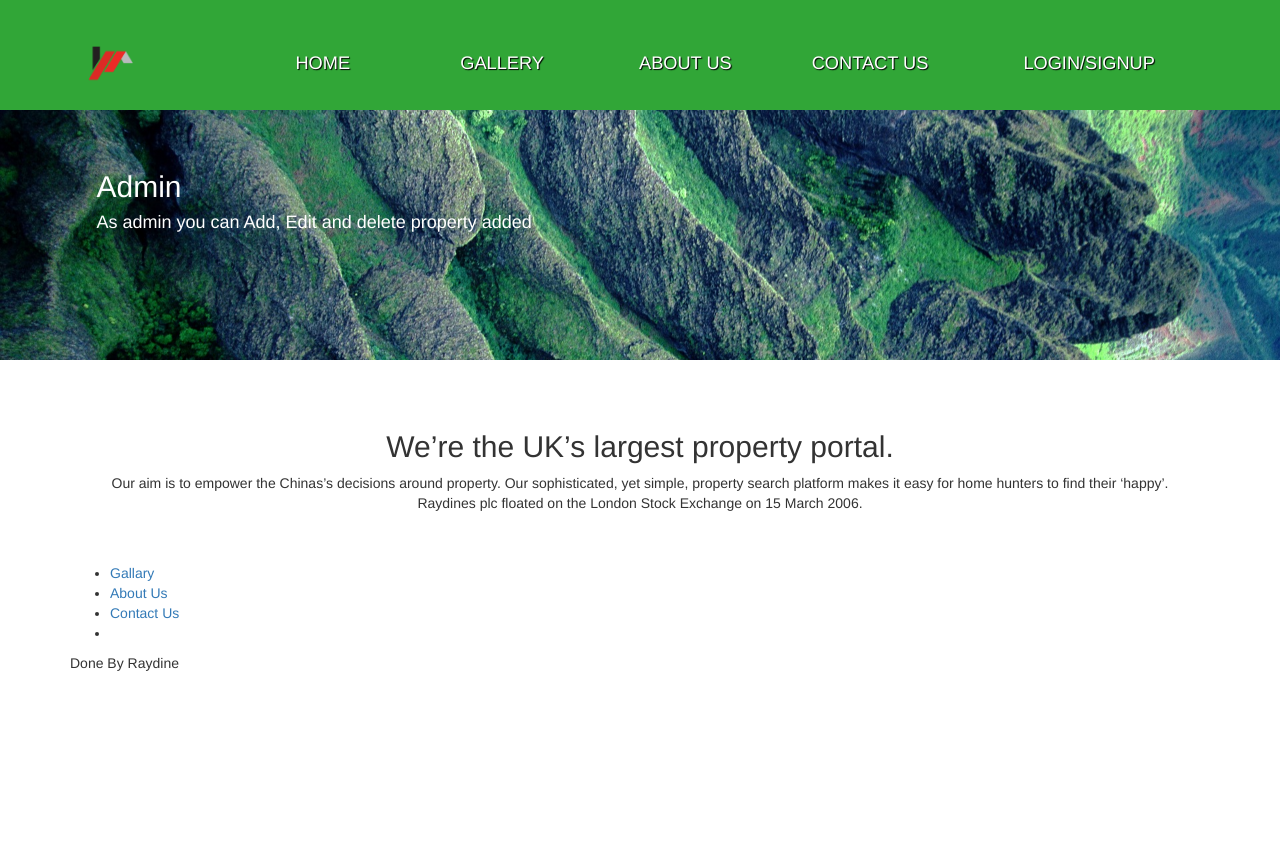
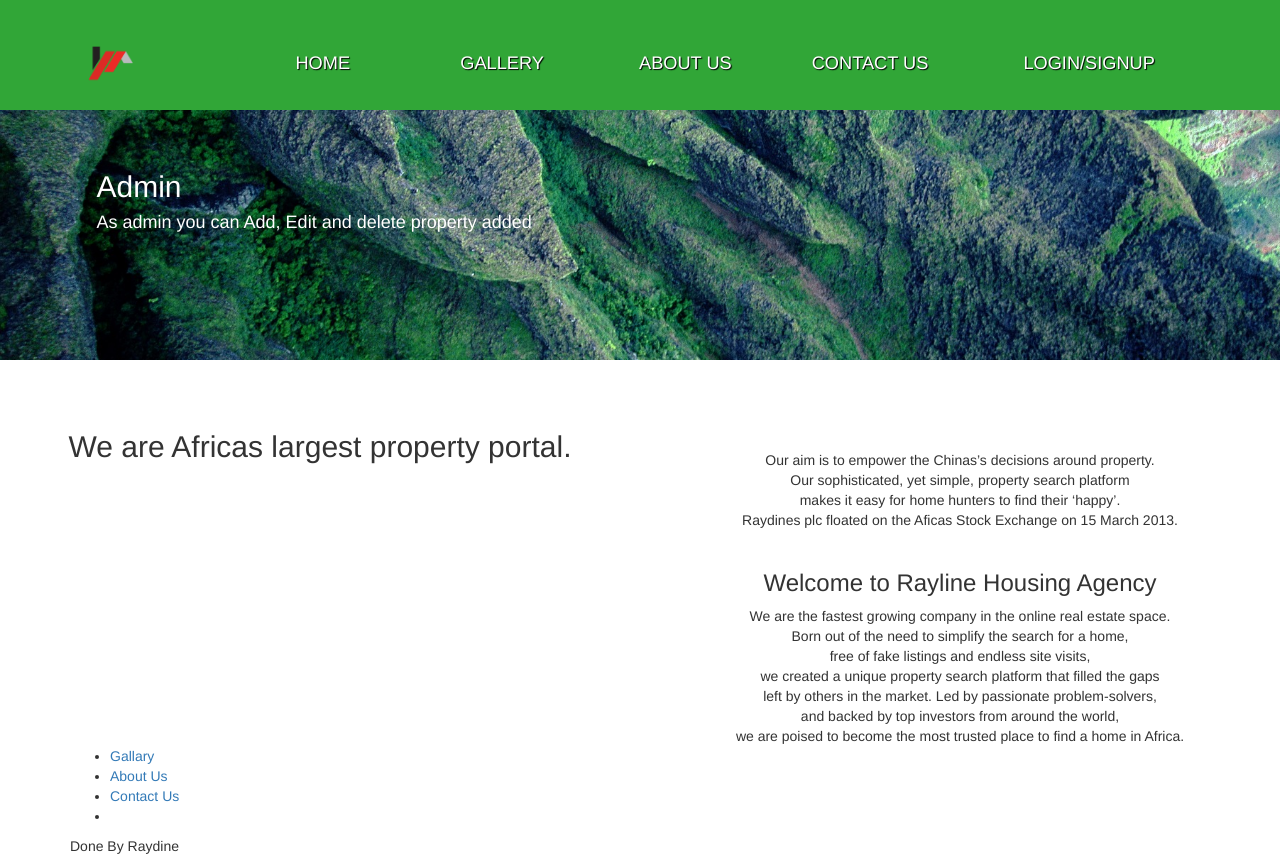
Before and after one commit to Dozzy7/HouseAgency, a PHP site: page /about.php in a window 1280 px wide; the page is wider, and only the part inside the window is pictured. Before the commit the page ends 671 px from the top of that part, so only its background shows below. Run offline with PHP 8.4, Linux system fonts and the light colour scheme; some libraries are stand-ins or nearby versions.

Commit message:
added this page

```diff
--- a/house/about.php
+++ b/house/about.php
@@ -18,13 +18,29 @@ require 'includes/db.connection.php';
 
     <!----------------  Body ---------------->
     <section id="about" class="text-center">
-        <h2>  We’re the UK’s largest property portal.  </h2>
+        <div class="col-sm-6 imageC">
+            <h2>  We are Africas largest property portal.  </h2>
+        </div>
+        <div class="col-sm-6">
+
+    <article><br><br>
+        Our aim is to empower the Chinas’s decisions around property. <br>
+        Our sophisticated, yet simple, property search platform <br>
+        makes it easy for home hunters to find their ‘happy’.<br>
+        Raydines plc floated on the Aficas Stock Exchange on 15 March 2013.<br><br>
+    </article>
     <article>
-        Our aim is to empower the Chinas’s decisions around property.
-        Our sophisticated, yet simple, property search platform
-        makes it easy for home hunters to find their ‘happy’.<br>
-        Raydines plc floated on the London Stock Exchange on 15 March 2006.
+        <h3>Welcome to Rayline Housing Agency</h3>
+        We are the fastest growing company in the online real estate space.<br>
+         Born out of the need to simplify the search for a home, <br>
+         free of fake listings and endless site visits,<br>
+          we created a unique property search platform that filled the gaps<br>
+           left by others in the market. Led by passionate problem-solvers,<br>
+            and backed by top investors from around the world,<br>
+             we are poised to become the most trusted place to find a home in Africa.
     </article>
+        </div>
+
  </section>
 
 
```
